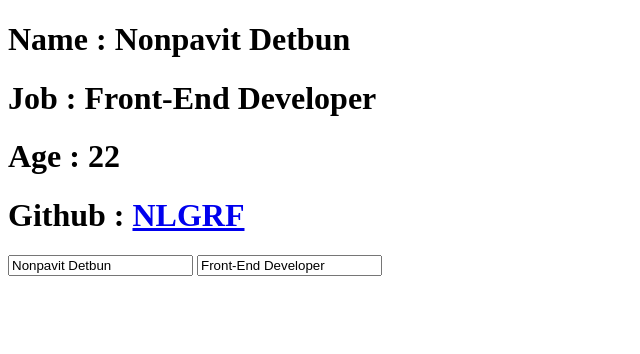
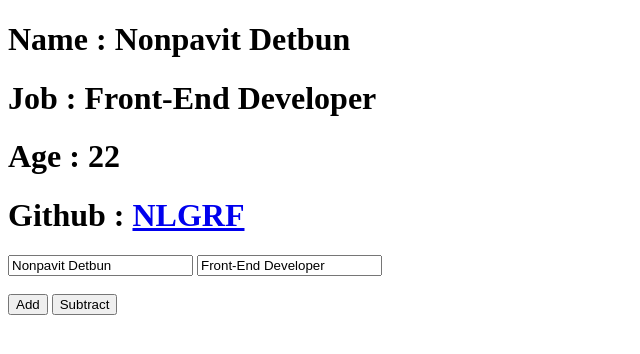
Before and after one commit to NLGRF/Vue-CDN, a plain HTML site: page index.html in a window 1280 px wide. Shown: the whole page, without its empty margins (0-640 px from the left). Drawn offline with nearby package versions, Linux system fonts and the light colour scheme.

Commit message:
Event Handler

```diff
--- a/app.js
+++ b/app.js
@@ -13,6 +13,14 @@ new Vue({
     },
     setName:function(n) {
       return this.name=n
+    },
+    addAge:function() {
+      this.age++;
+      console.log(this.age);
+    },
+    subtractAge:function(){
+      this.age--;
+      console.log(this.age);
     }
   }
 })
--- a/index.html
+++ b/index.html
@@ -14,7 +14,9 @@
           <h1>Age : {{age}}</h1>
           <h1>Github : <a v-bind:href="github">NLGRF</a></h1>
           <input type="text" name="" v-bind:value="name">
-          <input type="text" name="" v-bind:value="job">
+          <input type="text" name="" v-bind:value="job"></br></br>
+          <button type="button" name="button" v-on:click="addAge()">Add</button>
+          <button type="button" name="button" v-on:click="subtractAge()">Subtract</button>
         </div>
         <script src="app.js" charset="utf-8"></script>
 
```
